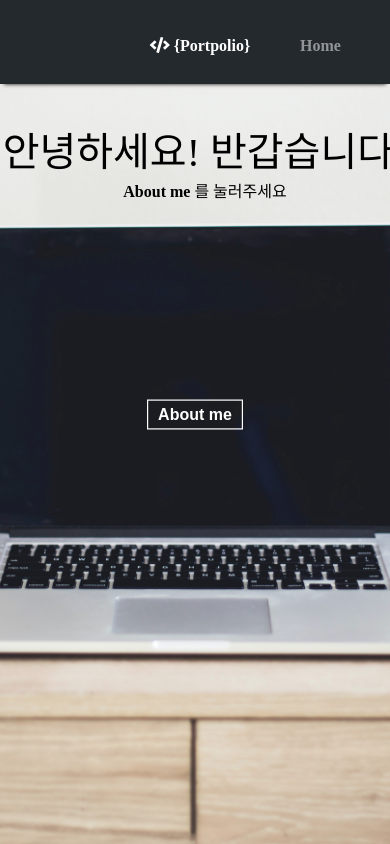
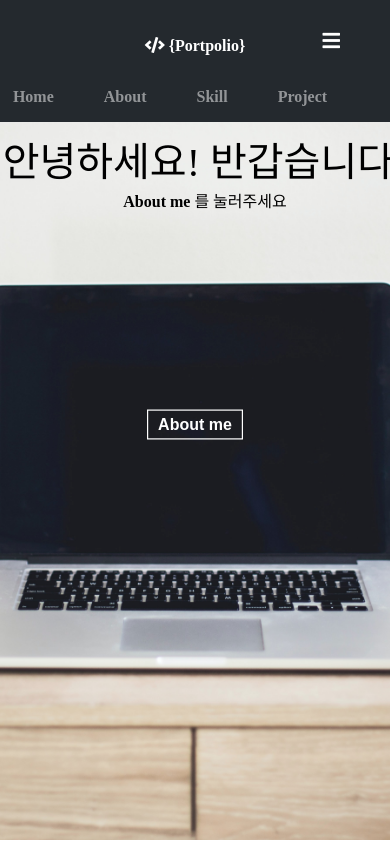
Before and after one commit to sangyun5108/sangyun5108, a plain HTML site: page index.html in a window 390 px wide. Shown: the top 844 px of the page. Drawn offline with Linux system fonts and the light colour scheme.

Commit message:
navbar responsive

```diff
--- a/index.html
+++ b/index.html
@@ -11,13 +11,12 @@
     <script src="main.js"></script>
 </head>
 <body>
-    <header>
         <nav id="navbar">
             <div class="navbar__logo">
                 <i class="fas fa-code"></i>
                 <a href="/index.html">{Portpolio}</a>
             </div>
-            <div class="navbar__menu">
+            <div class="navbar__menu__Container">
                 <ul class="navbar__menu">
                     <li class="navbar__item">Home</li>
                     <li class="navbar__item">About</li>
@@ -25,9 +24,11 @@
                     <li class="navbar__item">Project</li>
                 </ul>
             </div>
+            <button class="navbar__toggle-btn">
+                <i class="fas fa-bars"></i>
+            </button>
         </nav>
         <!-- Home -->
-    </header>
     <main>
         <section id="home">
             <div class="home_pharse">안녕하세요! 반갑습니다!</div>
--- a/main.css
+++ b/main.css
@@ -11,12 +11,9 @@
   margin: 0px;
 }
 
-html {
+html,body {
   width: 100vw;
-}
-
-section {
-  width: 100vw;
+  height: 400vh;
 }
 
 button {
@@ -40,32 +37,38 @@ a {
 
 /* navbar */
 #navbar {
-  width: 100vw;
-  height: 10vh;
-  z-index: 1;
+  width: inherit;
+  min-width: 250px;
+  max-width: inherit;
+  height: 80px;
   display: flex;
   justify-content: space-between;
+  align-items: center;
   background-color: var(--color-navbar);
-  padding: 20px 100px;
+  padding: 20px 50px;
   font-weight: var(--weight-regular);
   color: var(--color-white);
   box-shadow: 0 4px 4px -4px black;
-  position: fixed;
+  position: sticky;
+  top: 0px;
+  z-index: 1;
 }
 
 .navbar__logo {
-  min-width: 200px;
+  min-width: 100px;
   line-height: 51px;
   text-align: center;
 }
 
-.navbar__logo a {
+.navbar__logo a{
   color: var(--color-white);
+  min-width: 80px;
 }
 
 .navbar__menu {
   height: 51px;
   display: flex;
+  background-color: var(--color-navbar);
 }
 
 .navbar__item {
@@ -81,17 +84,25 @@ a {
   transition: all 0.2s linear;
 }
 
+
+.navbar__toggle-btn {
+  color: var(--color-white);
+  display: none;
+  position: absolute;
+  right: 50px;
+  top: 30px;
+  font-size: 20px;
+}
 /* Home */
 
 #home{
   width: 100vw;
   min-width: 100vw;
-  height: 100vh;
+  height:90vh;
   background-image: url('./images/home.jpg');
   background-position:center;
   background-size:cover;
   background-color: var(--color-white);
-  padding-top:100px;
   display: flex;
   flex-direction: column;
 }
@@ -100,7 +111,7 @@ a {
   min-width: 410px;
   font-size: 40px;
   text-align: center;
-  margin-top: 20px;
+  margin-top: 50px;
 }
 
 .home_subpharse{
@@ -454,3 +465,26 @@ a {
 #footer span {
   color: var(--color-white);
 }
+
+@media screen and (max-width:768px) {
+
+  /* navbar */
+
+  #navbar {
+    display: flex;
+    flex-direction: column;
+  }
+
+  .navbar__toggle-btn {
+    display: block;
+  }
+
+  .navbar__menu__Container {
+    width: 100vw;
+  }
+
+  .navbar__menu {
+    display: flex;
+    justify-content: center;
+  }
+}
```
